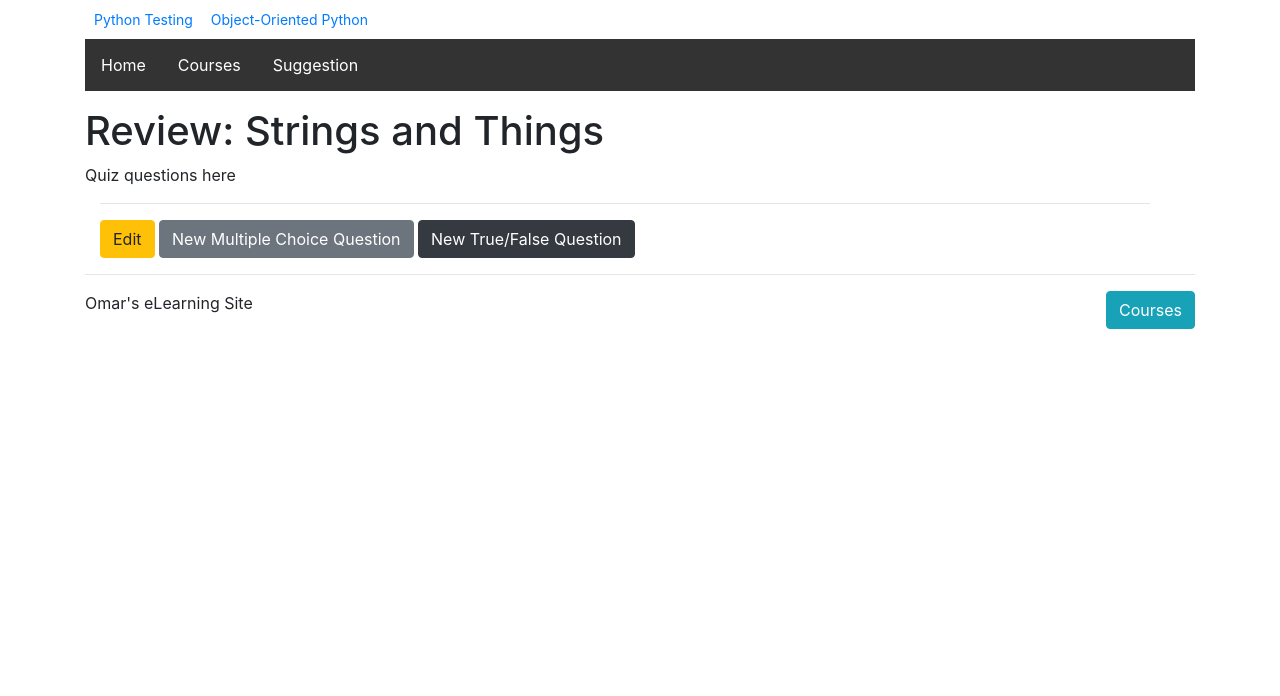
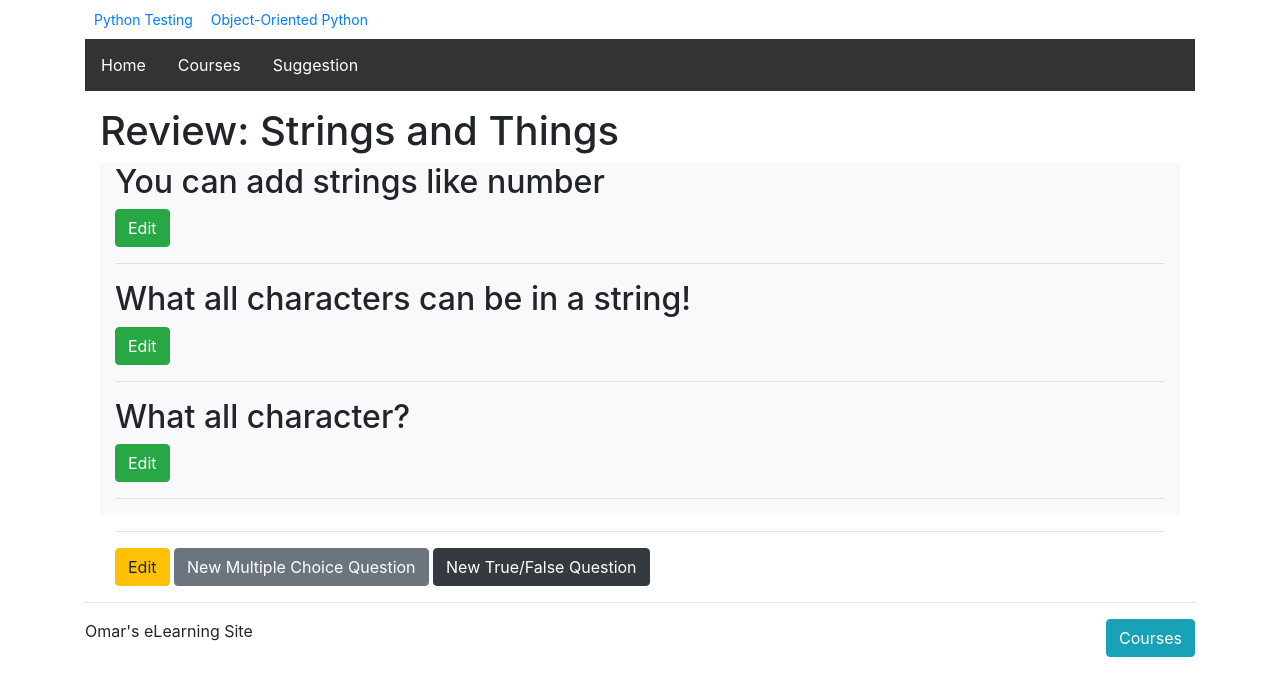
Before and after one commit to mightyeagle329/eLearning-Website-with-Django-and-Python, a Django app: a page that uses courses/templates/courses/quiz_detail.html in a window 1280 px wide. Shown: the top 696 px of the page. Run offline with Django 3.2, Linux system fonts and the light colour scheme; a user stored in the database is signed in; data comes from the database, SQL or seed files in the repository; both versions use the stored data as it was after the commit; data that the repository does not hold is empty; some libraries are stand-ins or nearby versions.

Commit message:
Editing Questions

```diff
--- a/courses/templates/courses/quiz_detail.html
+++ b/courses/templates/courses/quiz_detail.html
@@ -8,11 +8,26 @@
 {% endblock %}
 
 {% block content %}
-  <div class="row columns container">
+  <div class="columns container">
     <article>
         {{ block.super }}
         <h1>{{step.title}}</h1>
-        Quiz questions here
+        <ul class="no-bullet">
+          {% for question in step.question_set.all %}
+            <li class="col bg-light">
+              <h2>{{ question.prompt }}</h2>
+                {% for answer in question.answer_set.all %}
+                  <div class="callout">
+                    {{ answer.text }}
+                  </div>
+                {% endfor %}
+                {% if user.is_authenticated %}
+                  <a href="{% url 'edit_question' question_pk=question.pk quiz_pk=step.pk %}" class="btn btn-success">Edit</a>
+                  <hr>
+                {% endif %}
+            </li>
+          {% endfor %}
+        </ul>
     </article>
 
     {% if user.is_authenticated %}
--- a/courses/templates/courses/quiz_form.html
+++ b/courses/templates/courses/quiz_form.html
@@ -1,4 +1,5 @@
 {% extends "layout.html" %}
+{% load bootstrap4 %}
 
 {% block title %}{{ form.instance.title|default:"New Quiz"}} | {{ course.title }}{{ block.super }}{% endblock %}
 
@@ -7,12 +8,12 @@
 {% endblock %}
 
 {% block content %}
-  <div class="row columns">
+  <div class="columns">
     {{ block.super }}
     <h1>{{ form.instance.title|default:"Make a new quiz"}}</h1>
     <form class="" action="" method="post">
       {% csrf_token %}
-      {{ form.as_p }}
+      {% bootstrap_form form %}
       <input type="submit" class="btn btn=dark" name="" value="Save">
     </form>
   </div>
--- a/courses/urls.py
+++ b/courses/urls.py
@@ -8,5 +8,6 @@ urlpatterns = [
     url(r'(?P<course_pk>\d+)/create_quiz/$', views.quiz_create, name='create_quiz'),
     url(r'(?P<course_pk>\d+)/edit_quiz(?P<quiz_pk>\d+)/$', views.quiz_edit, name='edit_quiz'),
     url(r'(?P<quiz_pk>\d+)/create_question/(?P<question_type>mc|tf)/$', views.create_question, name='create_question'),
+    url(r'(?P<quiz_pk>\d+)/edit_question(?P<question_pk>\d+)/$', views.edit_question, name='edit_question'),
     url(r'(?P<pk>\d+)/$', views.course_detail, name='course_detail'),  # This url should be under the step_detail url.
 ]
--- a/courses/views.py
+++ b/courses/views.py
@@ -86,3 +86,24 @@ def create_question(request, quiz_pk, question_type):
             return HttpResponseRedirect(quiz.get_absolute_url())
 
     return render(request, 'courses/question_form.html', {'form':form, 'quiz':quiz})
+
+
+@login_required
+def edit_question(request, quiz_pk, question_pk):
+    question = get_object_or_404(models.Question, pk=question_pk, quiz_id=quiz_pk)
+    if hasattr(question, 'truefalsequestion'):
+        form_class = forms.TrueFalseQuestionForm
+        question = question.truefalsequestion
+    else:
+        form_class = forms.MultipleChoiceQuestionForm
+        question = question.multiplechoicequestion
+    form = form_class(instance=question)
+
+    if request.method == 'POST':
+        form = form_class(request.POST, instance=question)
+        if form.is_valid():
+            form.save()
+            messages.success(request, "Updated Question")
+            return HttpResponseRedirect(question.quiz.get_absolute_url())
+
+    return render(request, 'courses/question_form.html', {'form':form, 'quiz':question.quiz})
```
Also changed, not shown: courses/templates/courses/question_form.html (+5 -4 lines), db.sqlite3.
